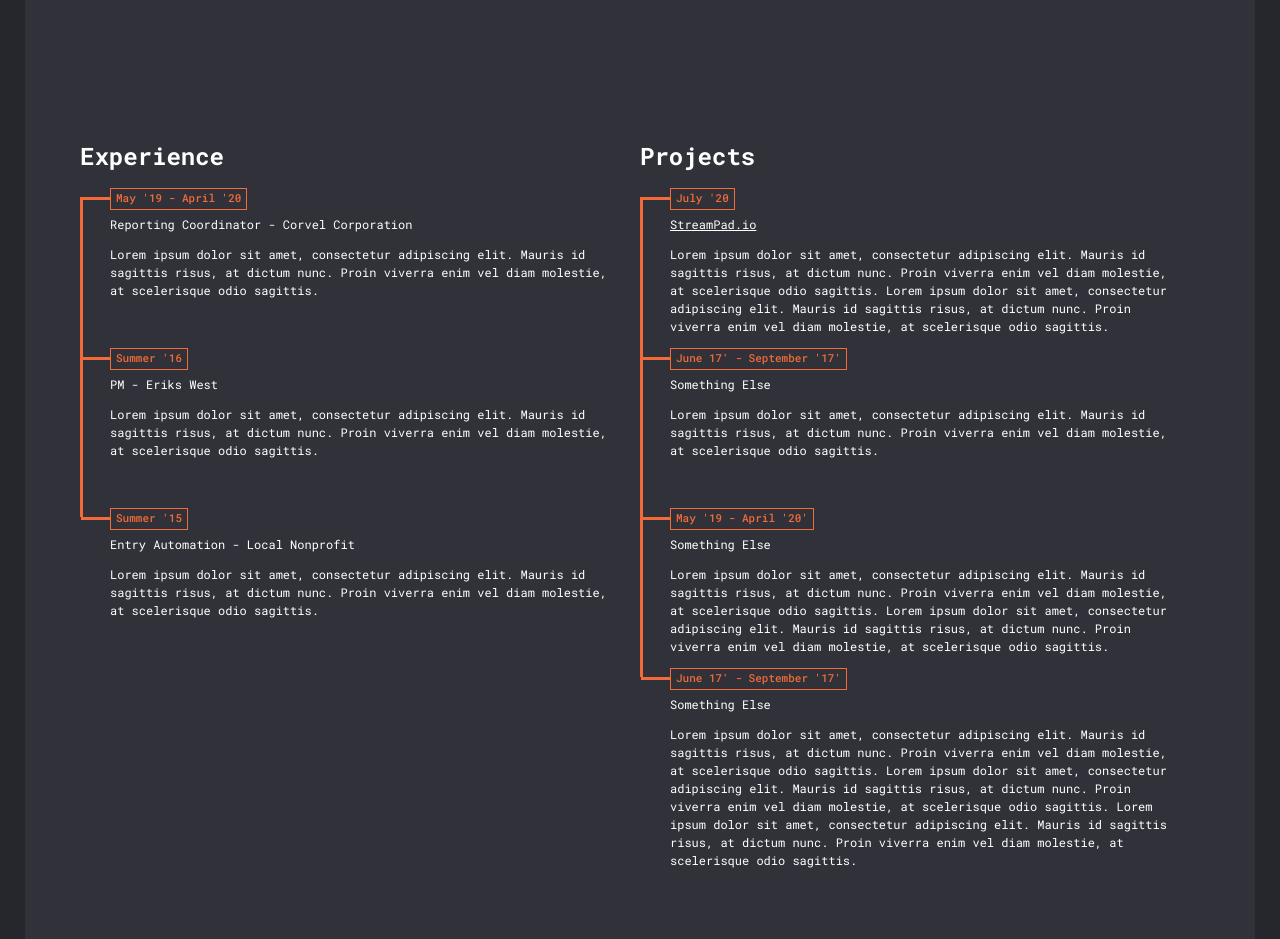
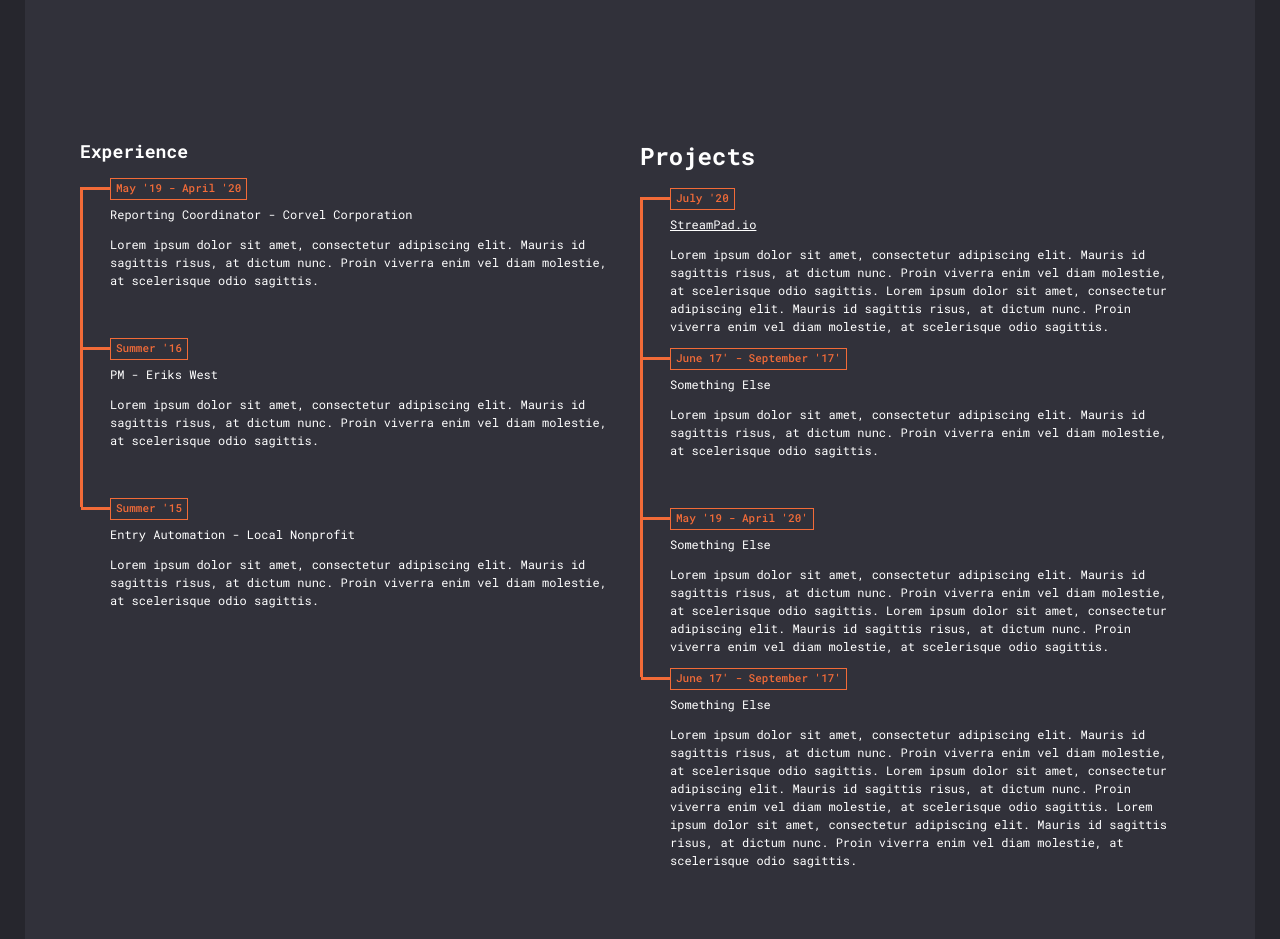
Before and after one commit to MDeanLindsay/mdlindsay, a website built with Parcel: page index.html in a window 1280 px wide. Shown: the part 1320-2259 px from the top of the page. Built offline with nearby package versions, Linux system fonts and the light colour scheme.

Commit message:
Update index.html
Co-authored-by: Kyle Holmberg <inbox@kylemh.com>

```diff
--- a/index.html
+++ b/index.html
@@ -46,7 +46,7 @@
         </div>
         <div class="resume">
             <div class="resume-items">
-                <h1>Experience</h1>
+                <h2>Experience</h2>
                 <div class="resume-item">
                     <div class="dates">
                         May '19 - April '20
```
